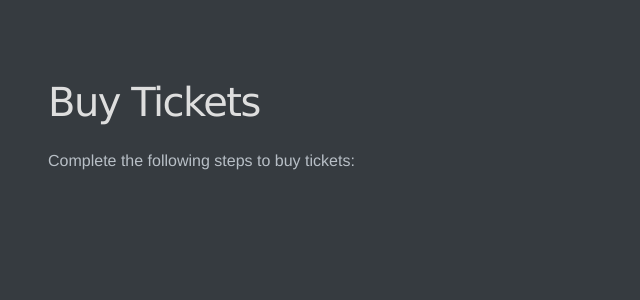
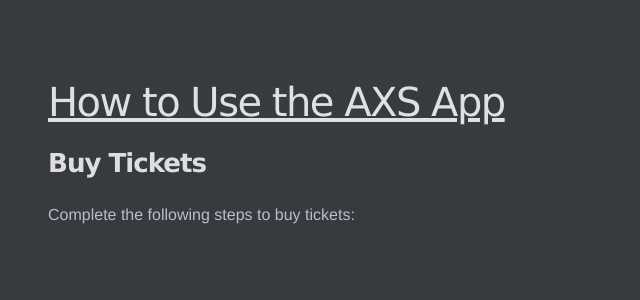
Before and after one commit to Jack-Walton/jack-walton.github.io, a Jekyll site: the page built from AXS/buy_tickets.md, in a window 1280 px wide. Shown: the top 300 px of the page, without its empty margins (0-640 px from the left). Built offline with Jekyll 4.4.1, drawn with Linux system fonts in a browser that asks for light colours.

Commit message:
Add header
I added a header to the template for the AXS site.

```diff
--- a/AXS/buy_tickets.md
+++ b/AXS/buy_tickets.md
@@ -1,7 +1,7 @@
 ---
-layout: default
+layout: AXS
 title: Buy Tickets
 ---
-# Buy Tickets
+## Buy Tickets
 
 Complete the following steps to buy tickets:
--- /dev/null
+++ b/_layouts/AXS.html
@@ -0,0 +1,17 @@
+<!doctype html>
+<html lang="en">
+  <head>
+    <meta charset="utf-8">
+    <meta name="description" content="This page is Jack Spencer Walton's personal website. The page contains some of his professional and academic work, but also engages with his personal interests.">
+    <meta name="viewport" content="width=device-width, initial-scale=1.0">
+    <title>{{ page.title }}</title>
+    <link rel="stylesheet" href="{{ site.baseurl }}/night.css" type="text/css">
+  </head>
+
+  <body>
+    <header>
+      <h1><a href="{{ site.baseurl }}/AXS/AXS_Assessment">How to Use the AXS App</h1></a>
+    </header>
+    {{ content }}
+  </body>
+</html>
```
Also changed, not shown: AXS/AXS_Assessment.md (+2 -2 lines), AXS/create_an_account.md (+2 -2 lines), AXS/navigate_app.md (+2 -2 lines), AXS/search_for_event.md (+2 -2 lines), AXS/sign_in.md (+2 -2 lines).
